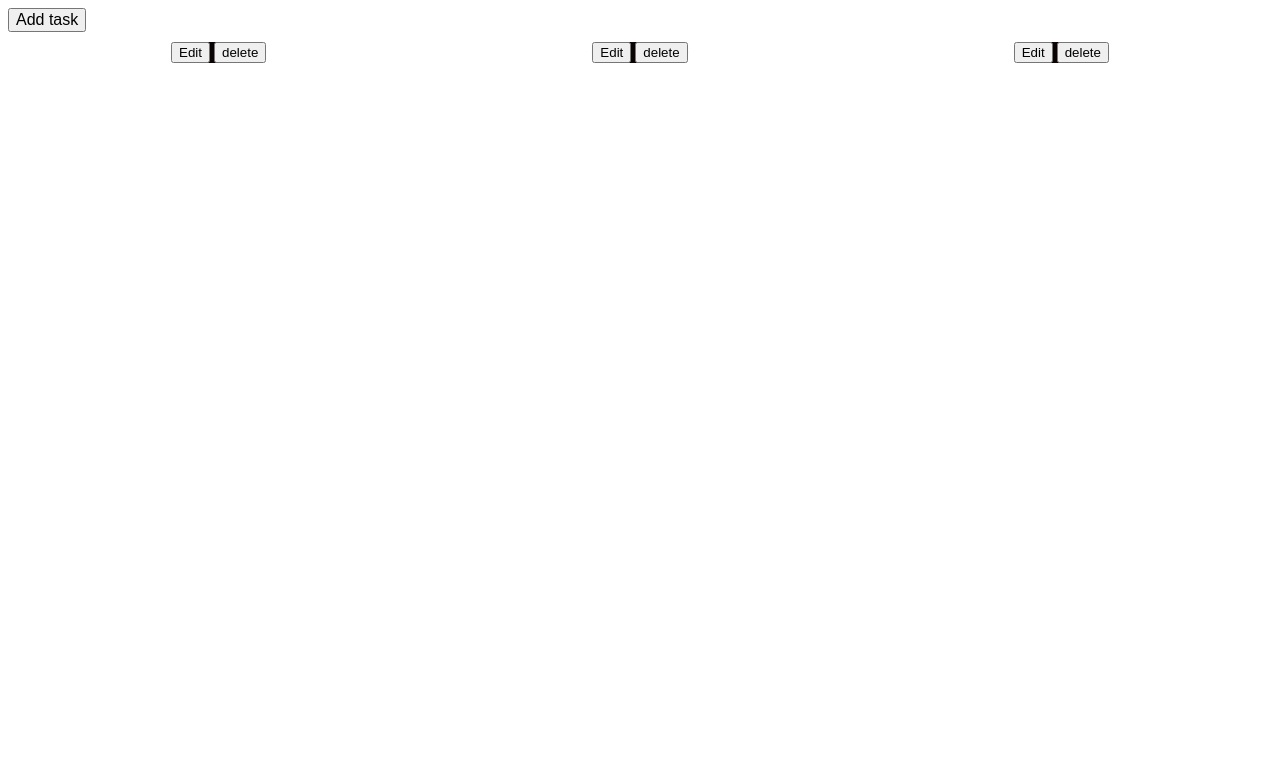
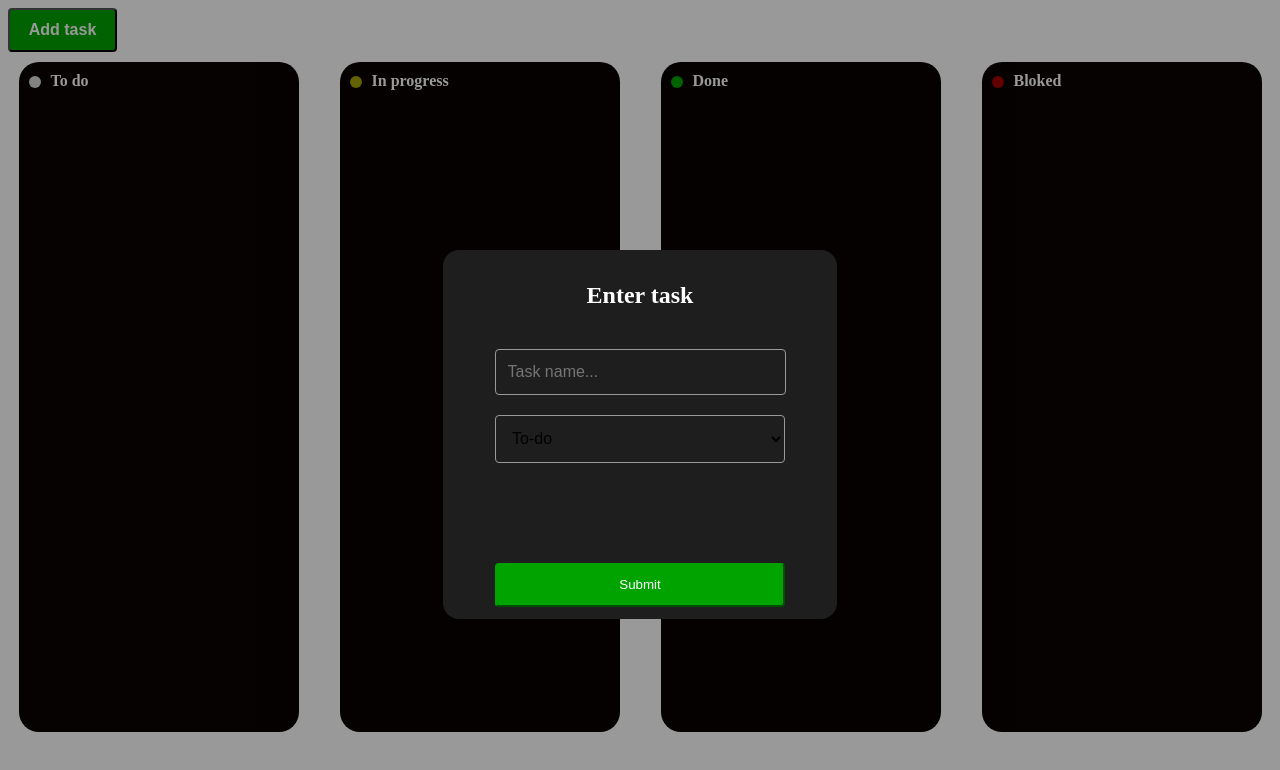
Before and after one commit to Boona06/Todo-app-Front-end, a plain HTML site: page index.html in a window 1280 px wide. Both pictures are taken after a click on the button "Add task". Drawn offline with Linux system fonts and the light colour scheme.

Commit message:
add modal

```diff
--- a/index.html
+++ b/index.html
@@ -6,18 +6,47 @@
     <link rel="stylesheet" href="style.css">
     <title>To-do-app</title>
 </head>
-<body>
-    <button class="Create-button">Add task</button>
+<body >
+        <button onclick="Addtask()" class="Create-button">Add task</button>
     <div class="To-do-app" >
-        <div id="Right-now" class="Section">
-            <div> <button>Edit</button> <button>delete</button></div>
+        <div id="To-do" class="Section">
+            <div class="Section-title" >
+                <div class="circle"></div>To do
+            </div>
+            <div class="task"></div>
         </div>
-        <div id="Week" class="Section">
-            <div> <button>Edit</button> <button>delete</button></div>
+        <div id="in-progress" class="Section">
+            <div class="Section-title">
+                <div class="circle" style="background-color: #A3A300;"></div>In progress
+            </div>
+            <div class="task"></div>
         </div>
-        <div id="3-week" class="Section">
-            <div> <button>Edit</button> <button>delete</button></div>
+        <div id="Done" class="Section">
+            <div class="Section-title">
+                <div class="circle" style="background-color: #00A300;"></div>Done
+            </div>
+            <div class="task"></div>
+        </div>
+        <div id="Blocked" class="Section">
+            <div class="Section-title" >
+                <div class="circle" style="background-color:#A30000 ;"></div>Bloked
+            </div>
+            <div class="task"></div>
         </div>
     </div>
+    <div id="Modal">
+        <div class="Modal-content">
+            <h2>Enter task</h2>
+            <input id="task-name" placeholder="Task name..." type="text">
+            <select id="task-status">
+                <option value="To-do">To-do</option>
+                <option value="in-progress">in-progress</option>
+                <option value="Done">Done</option>
+                <option value="Blocked">Blocked</option>
+            </select>
+            <button onclick="Submit()" class="Modal-submit" >Submit</button>
+        </div>
+    </div>
+    <script src="./index.js"></script>
 </body>
 </html>
--- a/index.js
+++ b/index.js
@@ -0,0 +1,15 @@
+let todos = [] ;
+function Addtask (){
+    const modal = document.querySelector("#Modal") ;
+    modal.style.display ="block" ;
+}
+function Submit (){
+const input = document.getElementsById("task-name").value ;
+const status = document.getElementsById("task-status").value
+todos.push({
+    name :input ,
+    status : status
+})
+const modal = document.querySelector("#Modal")
+modal.style.display = "none"
+}
--- a/style.css
+++ b/style.css
@@ -1,5 +1,11 @@
 .Create-button{
     font-size: medium;
+    background-color: #00a300;
+    width: 109px;
+    height: 44px;
+    border-radius: 4px;
+    color: #fff;
+    font-weight: bold;
 }
 .To-do-app{
    margin: auto;
@@ -10,14 +16,85 @@
     background-color: rgb(10, 3, 3);
     width: auto;
     max-width: 600px;
-    height:auto;
-    max-width: 800px;
+    height:200px;
     margin-top: 10px;
     border-radius: 20px;
+    color: white;
 }
-@media screen and (min-width: 600px){
+.Section-title{
+    display: flex ;
+    gap: 10px;
+    padding: 10px;
+    font-weight: bold;
+}
+.circle{
+    width: 12px;
+    height: 12px;
+    border-radius: 50px;
+    background-color: #D9D9D9;
+    margin-top: 4px;
+}
+.task{
+    padding: 10px;
+}
+#Modal{
+    position: fixed;
+    left: 0;
+    right: 0;
+    top: 0;
+    bottom: 0;
+    background: rgb(0 , 0 ,0 ,0.4);
+    z-index: 2;
+    display: none;
+}
+.Modal-content{
+    background-color: #1E1E1E;
+    max-width: 370px;
+    max-height: 376px;
+    text-align: center;
+    color: #fff;
+    margin: 250px auto;
+    border-radius: 16px;
+    padding: 12px;
+}
+.Modal-content input{
+    height: 20px;
+    width: 265px;
+    margin: 20px;
+    outline: none;
+    background-color: transparent;
+    border: #999999 solid 1px;
+    border-radius: 4px;
+    color: #fff;
+    font-size: 16px;
+    padding: 12px;
+}
+#task-status{
+    height: 48px;
+    width: 290px;
+    margin-bottom: 100px;
+    background-color: transparent;
+    border: #999999 solid 1px;
+    border-radius: 4px;
+    padding: 12px;
+    font-size: 16px;
+}
+.Modal-submit{
+ background-color: #00a300;
+ color: #fff;
+ width: 290px;
+ height: 44px;
+ border-radius: 4px;
+ border-color: #00a300;
+}
+@media screen and (min-width: 1000px){
     .To-do-app{
         display: flex;
+        gap: 20px;
+    }
+    .Section{
+        height: 670px;
+        width: 280px;
     }
 
 }
```
